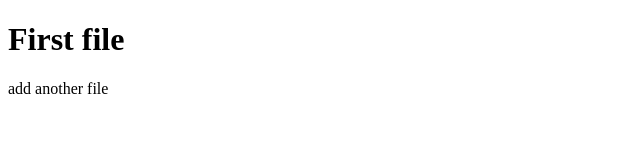
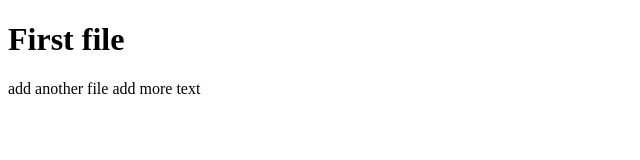
Before and after one commit to Nikoranbes/github, a plain HTML site: page index.html in a window 1280 px wide. Shown: the whole page, without its empty margins (0-640 px from the left). Drawn offline with Linux system fonts and the light colour scheme.

Commit message:
more text added

```diff
--- a/index.html
+++ b/index.html
@@ -7,6 +7,6 @@
 </head>
 <body>
     <h1>First file</h1>
-    <p>add another file</p>
+    <p>add another file add more text</p>
 </body>
 </html>
```
